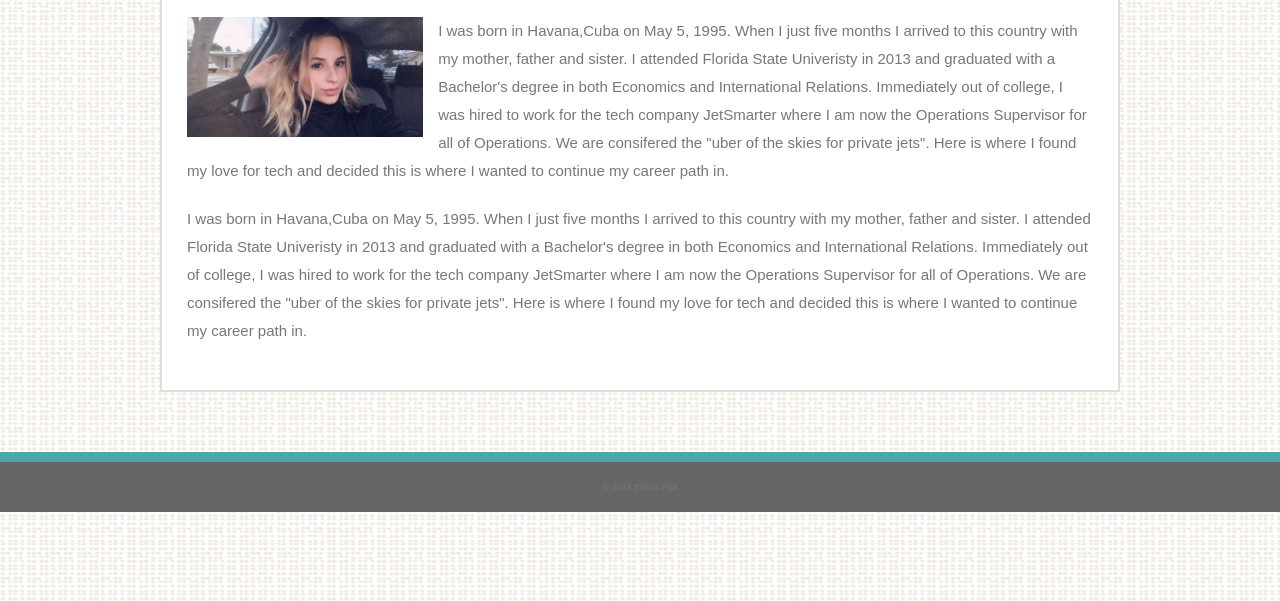
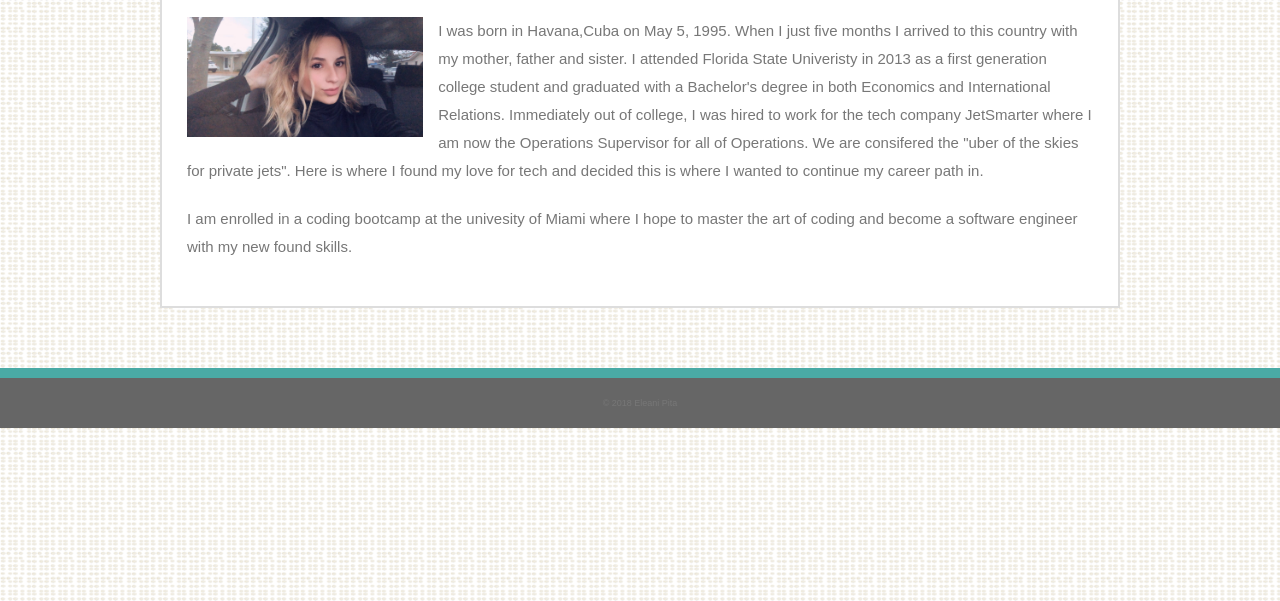
Before and after one commit to eleanip7/Basic-Portfolio, a plain HTML site: page index.html in a window 1280 px wide. Shown: the part 199-800 px from the top of the page. Drawn offline with Linux system fonts and the light colour scheme.

Commit message:
finished

```diff
--- a/index.html
+++ b/index.html
@@ -33,8 +33,8 @@
         <img src="assets/images/IMG_eli.JPG" alt="Eli Personal Picture"
         style="width:120x;height:120px;">
 
-        <p>I was born in Havana,Cuba on May 5, 1995. When I just five months I arrived to this country with my mother, father and sister. I attended Florida State Univeristy in 2013 and graduated with a Bachelor's degree in both Economics and International Relations. Immediately out of college, I was hired to work for the tech company JetSmarter where I am now the Operations Supervisor for all of Operations. We are consifered the "uber of the skies for private jets". Here is where I found my love for tech and decided this is where I wanted to continue my career path in.</p>
-        <p>I was born in Havana,Cuba on May 5, 1995. When I just five months I arrived to this country with my mother, father and sister. I attended Florida State Univeristy in 2013 and graduated with a Bachelor's degree in both Economics and International Relations. Immediately out of college, I was hired to work for the tech company JetSmarter where I am now the Operations Supervisor for all of Operations. We are consifered the "uber of the skies for private jets". Here is where I found my love for tech and decided this is where I wanted to continue my career path in.</p>
+        <p>I was born in Havana,Cuba on May 5, 1995. When I just five months I arrived to this country with my mother, father and sister. I attended Florida State Univeristy in 2013 as a first generation college student and graduated with a Bachelor's degree in both Economics and International Relations. Immediately out of college, I was hired to work for the tech company JetSmarter where I am now the Operations Supervisor for all of Operations. We are consifered the "uber of the skies for private jets". Here is where I found my love for tech and decided this is where I wanted to continue my career path in.</p>
+        <p>I am enrolled in a coding bootcamp at the univesity of Miami where I hope to master the art of coding and become a software engineer with my new found skills.  </p>
 
         </section>
 
```
